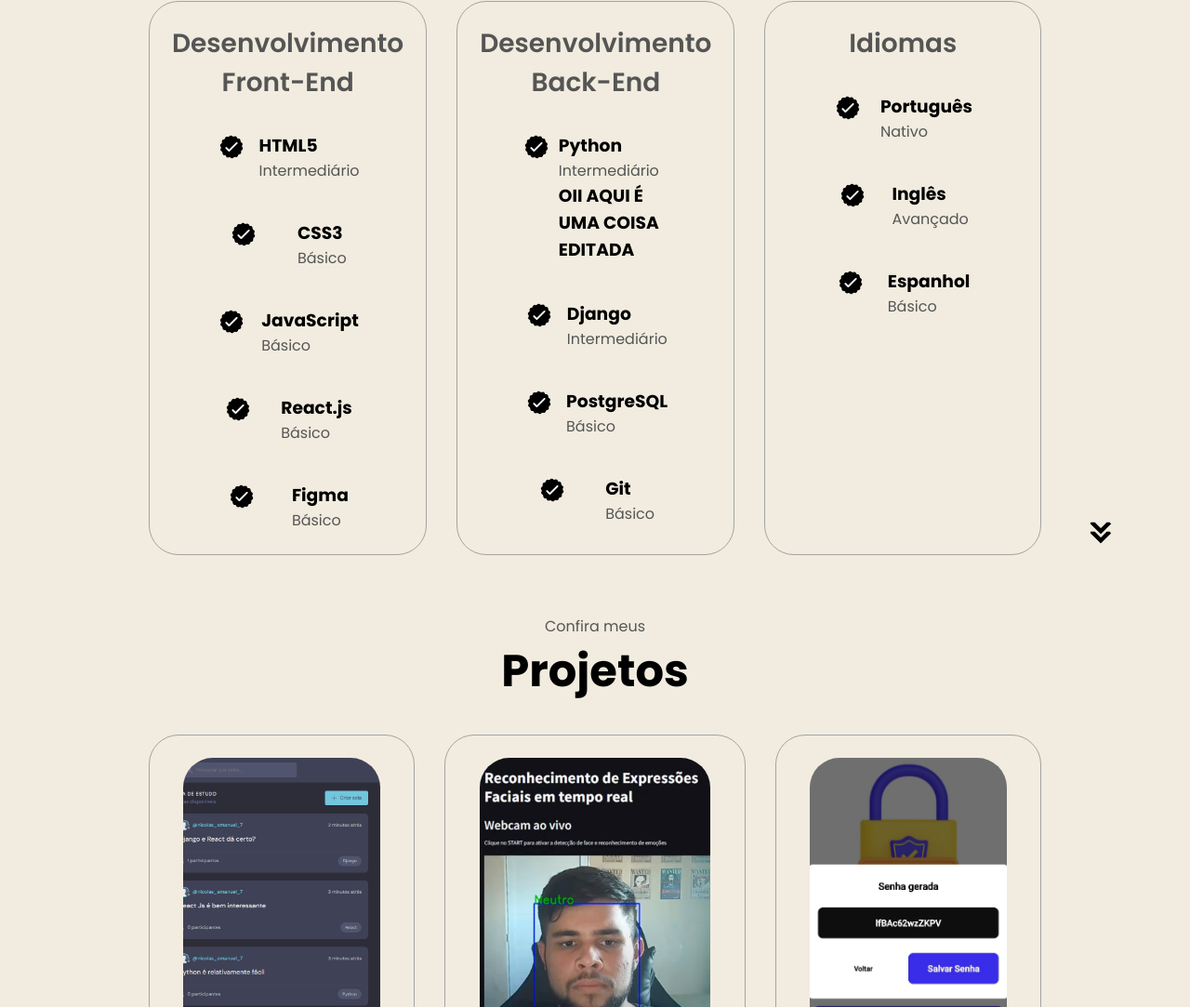
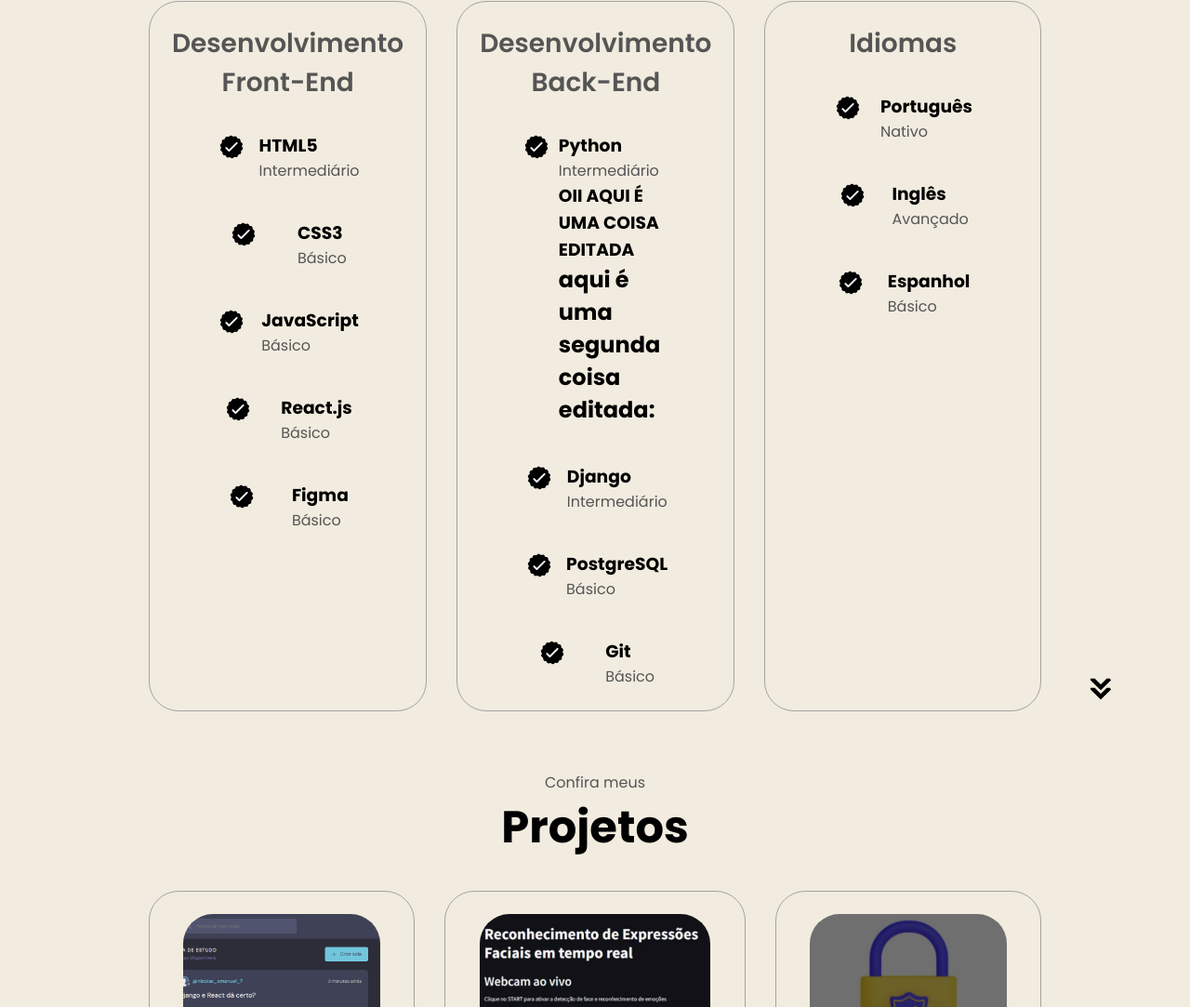
Before and after one commit to Nicolas-Emanuel7/portfolio-nicolas, a plain HTML site: page index.html in a window 1280 px wide. Shown: the part 1824-2907 px from the top of the page at 93% size. Drawn offline with Linux system fonts and the light colour scheme.

```diff
--- a/index.html
+++ b/index.html
@@ -155,6 +155,7 @@
                                 <p>Intermediário</p>
 
                                 <h1>OII AQUI É UMA COISA EDITADA</h1>
+                                <h2>aqui é uma segunda coisa editada:</h2>
                             </div>
                         </article>
                         <article>
```
